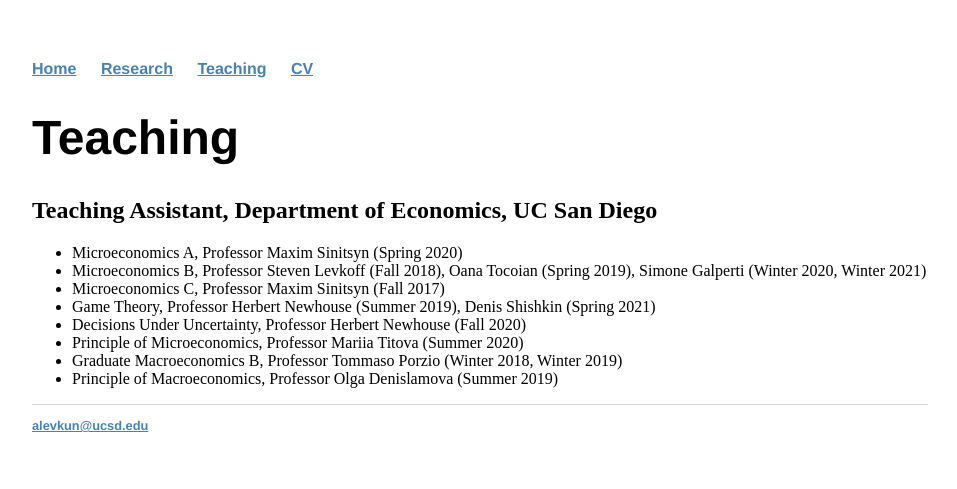
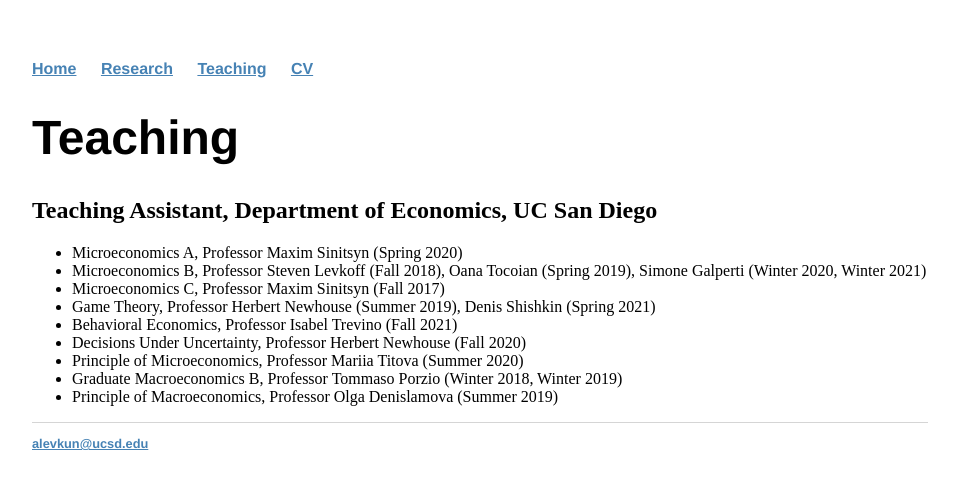
Before and after one commit to alevkun/alevkun.github.io, a Jekyll site: the page built from teaching/index.html, in a window 1280 px wide. Shown: the top 489 px of the page, without its empty margins (160-1117 px from the left). Built offline with Jekyll 4.4.1, drawn with Linux system fonts in a browser that asks for light colours.

Commit message:
Update index.html

```diff
--- a/teaching/index.html
+++ b/teaching/index.html
@@ -10,6 +10,7 @@
   	        <li>Microeconomics B, Professor Steven Levkoff (Fall 2018), Oana Tocoian (Spring 2019), Simone Galperti (Winter 2020, Winter 2021)</li>
   	        <li>Microeconomics C, Professor Maxim Sinitsyn (Fall 2017)</li>
 		<li>Game Theory, Professor Herbert Newhouse (Summer 2019), Denis Shishkin (Spring 2021)</li>
+		<li>Behavioral Economics, Professor Isabel Trevino (Fall 2021)</li>
 		<li>Decisions Under Uncertainty, Professor Herbert Newhouse (Fall 2020) </li>
 		<li>Principle of Microeconomics, Professor Mariia Titova (Summer 2020) </li>
 		<li>Graduate Macroeconomics B, Professor Tommaso Porzio (Winter 2018, Winter 2019)</li>
```
